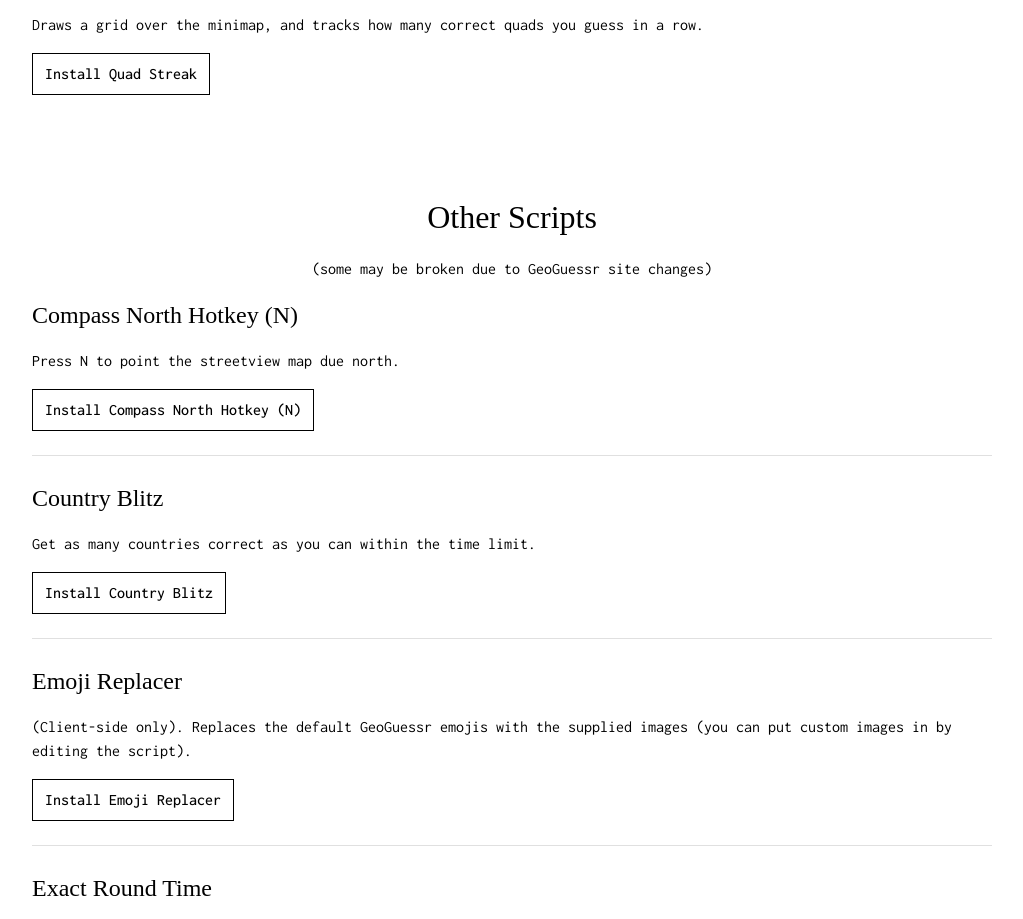
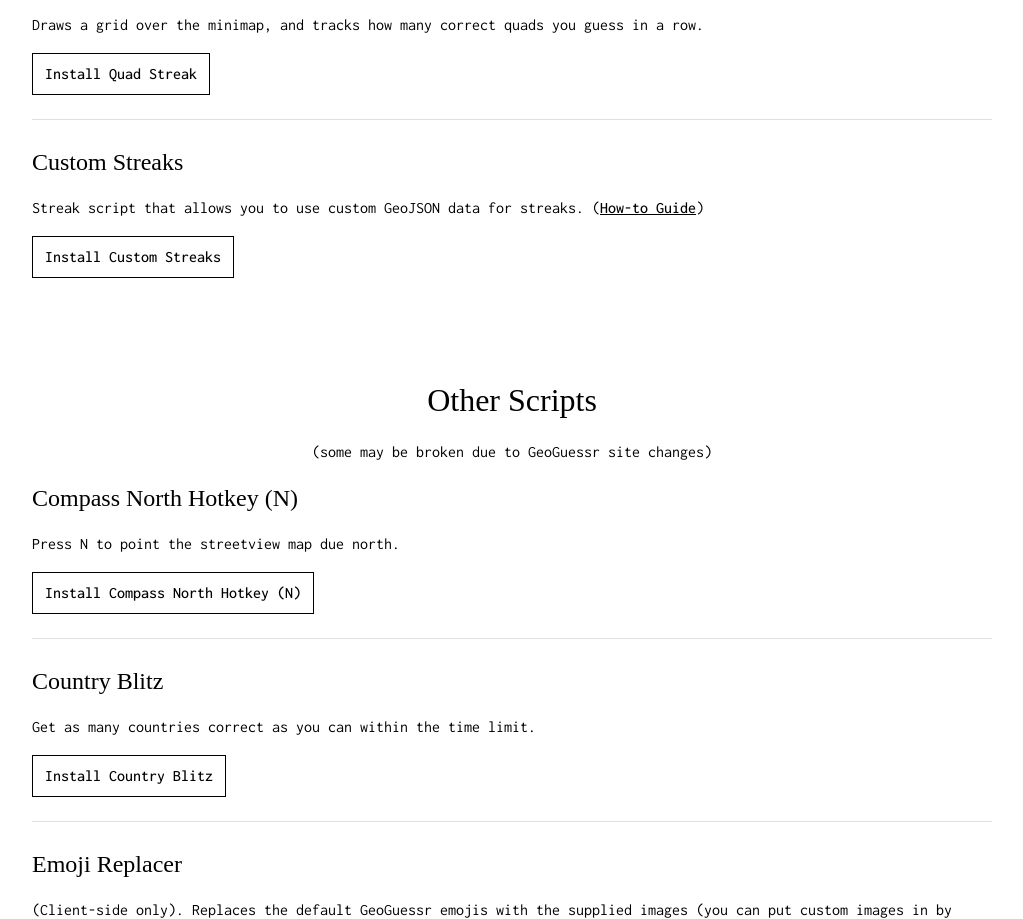
Before and after one commit to miraclewhips/miraclewhips.github.io, a plain HTML site: page index.html in a window 1280 px wide. Shown: the part 1384-2303 px from the top of the page, without its empty margins (128-1151 px from the left). Drawn offline with Linux system fonts and the light colour scheme; a web font is replaced by a local one.

Commit message:
added custom streaks

```diff
--- a/index.html
+++ b/index.html
@@ -58,6 +58,12 @@
 		<h2>Quad Streak</h2>
 		<p>Draws a grid over the minimap, and tracks how many correct quads you guess in a row.</p>
 		<p><a href="https://github.com/miraclewhips/geoguessr-userscripts/raw/master/geoguessr-quad-streak.user.js" rel="noopener noreferrer" class="button">Install Quad Streak</a></p>
+
+		<hr>
+
+		<h2>Custom Streaks</h2>
+		<p>Streak script that allows you to use custom GeoJSON data for streaks. (<a href="https://github.com/miraclewhips/geoguessr-userscripts/blob/master/guides/custom-streak.md" target="_blank" rel="noopener noreferrer">How-to Guide</a>)</p>
+		<p><a href="https://github.com/miraclewhips/geoguessr-userscripts/raw/master/geoguessr-custom-streak.user.js" rel="noopener noreferrer" class="button">Install Custom Streaks</a></p>
 
 		<br><br><br>
 
```
